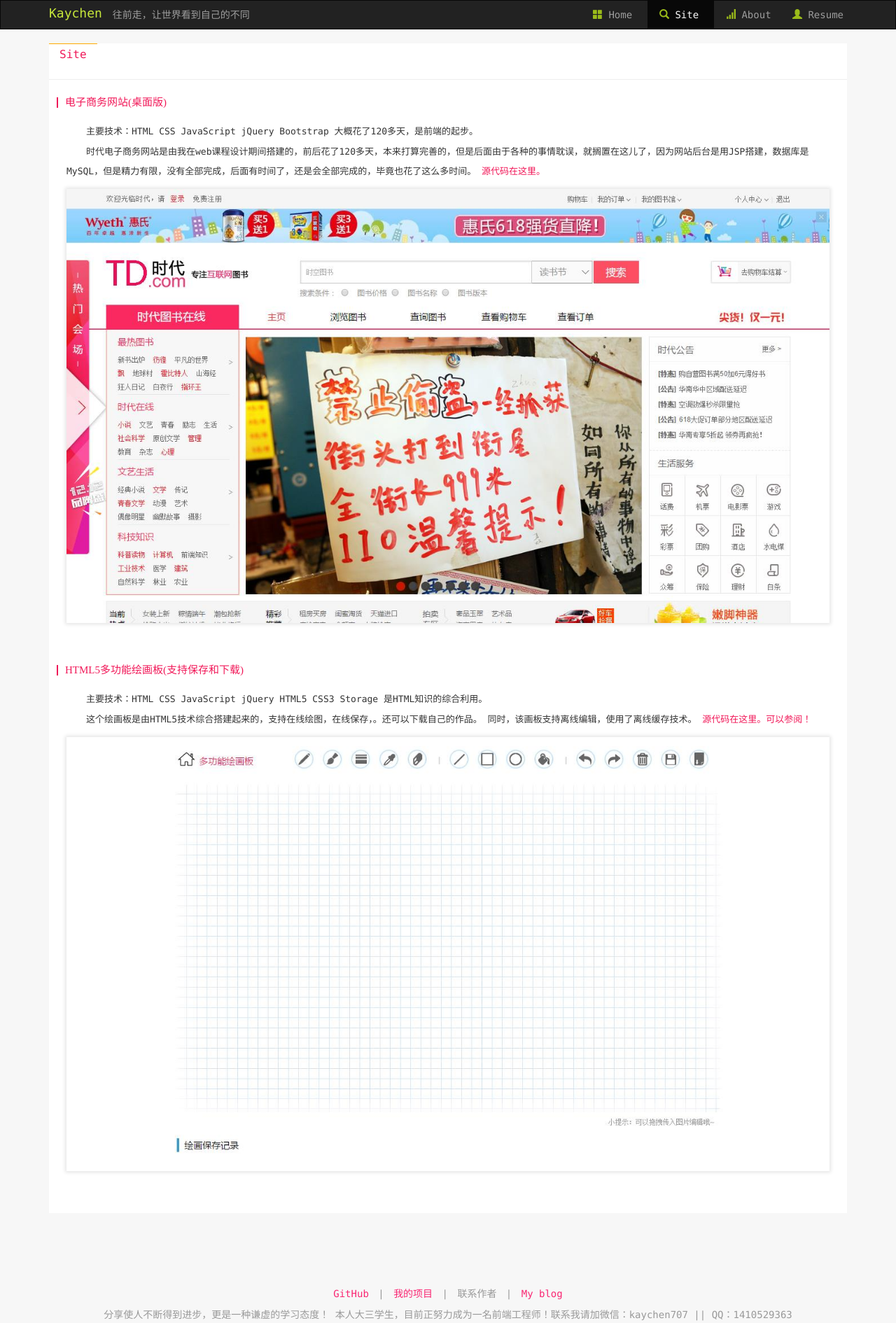
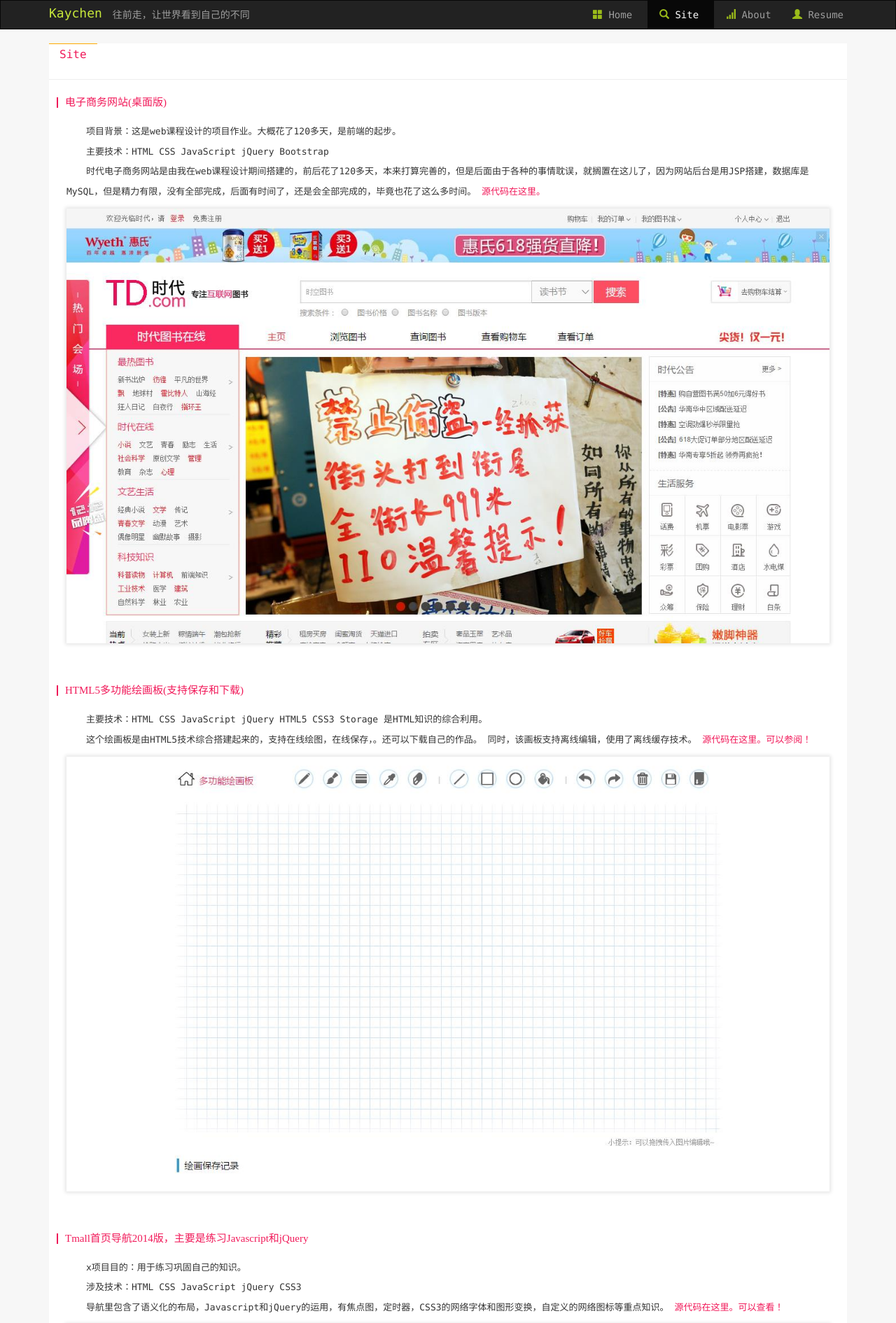
Before and after one commit to LittlewhiteChen/LittlewhiteChen.github.io, a Jekyll site: the page built from pages/1site.html, in a window 1280 px wide. Shown: the top 1890 px of the page at 70% size. Built offline with Jekyll 4.4.1, drawn with Linux system fonts in a browser that asks for light colours; nearby versions of some CDN libraries; comment, search, counter and statistics services are not loaded; a style sheet for code colours, icons or effects is not loaded.

Commit message:
添加一个项目

```diff
--- a/pages/1site.html
+++ b/pages/1site.html
@@ -8,6 +8,7 @@
 <div id="fall">
     <!-- 第一列 -->
     <ul>
+        <!-- 电子商务网站 -->
         <li>
             <div class="head">
                 <a href="http://littlewhitechen.github.io/E-commerce-site/html/index.html">
@@ -15,7 +16,8 @@
                 </a>
             </div>
             <div class="description">
-                <p>主要技术：HTML CSS JavaScript jQuery Bootstrap 大概花了120多天，是前端的起步。</p>
+                <p>项目背景：这是web课程设计的项目作业。大概花了120多天，是前端的起步。</p>
+                <p>主要技术：HTML CSS JavaScript jQuery Bootstrap </p>
                 <p>
                     时代电子商务网站是由我在web课程设计期间搭建的，前后花了120多天，本来打算完善的，但是后面由于各种的事情耽误，就搁置在这儿了，因为网站后台是用JSP搭建，数据库是MySQL，但是精力有限，没有全部完成，后面有时间了，还是会全部完成的，毕竟也花了这么多时间。
                     <a href="https://github.com/LittlewhiteChen/E-commerce-site">源代码在这里。</a>
@@ -24,7 +26,9 @@
             <a href="http://littlewhitechen.github.io/E-commerce-site/html/index.html">
                 <img src="http://littlewhitechen.github.io/img/repo/time.jpg">
             </a>
-            <li>
+        </li>
+        <!-- HTMl5画板 -->
+        <li>
             <div class="head">
                 <a href="http://littlewhitechen.github.io/HTML5-Canvas">
                     HTML5多功能绘画板(支持保存和下载)
@@ -41,6 +45,26 @@
             <a href="http://littlewhitechen.github.io/HTML5-Canvas">
                 <img src="http://littlewhitechen.github.io/img/repo/paint.jpg">
             </a>
+        </li>
+        <!-- 天猫首页导航2014版 -->
+        <li>
+            <div class="head">
+                <a href="http://littlewhitechen.github.io/Tmall/">
+                    Tmall首页导航2014版，主要是练习Javascript和jQuery
+                </a>
+            </div>
+            <div class="description">
+                <p>x项目目的：用于练习巩固自己的知识。</p>
+                 <P>涉及技术：HTML CSS JavaScript jQuery  CSS3</P>
+                <p>
+                    导航里包含了语义化的布局，Javascript和jQuery的运用，有焦点图，定时器，CSS3的网络字体和图形变换，自定义的网络图标等重点知识。
+                    <a href="https://github.com/LittlewhiteChen/Tmall">源代码在这里。可以查看！</a>
+                </p>
+            </div>
+            <a href="http://littlewhitechen.github.io/Tmall/">
+                <img src="http://littlewhitechen.github.io/img/repo/Tmall.jpg">
+            </a>
+        </li>
     </ul>
     <!-- 第二列 -->
     <!-- 第三列 -->
--- a/static/css/index.css
+++ b/static/css/index.css
@@ -202,7 +202,7 @@
   display: inline-block;
   padding: 3px 9px 0px 9px;
   font-size: 14px;
-  margin:0 5px;
+  margin:0 2px;
   height: 25px;
   border-radius: 4px;
  /* border: 1px solid #C9C9C9;*/
@@ -210,7 +210,7 @@
 }
 
 .paginator .active {
-  margin:0 5px;
+  margin:0 2px;
   padding: 3px 9px 0 9px;
   color: #FFF;
   /* font-weight: bold; */
```
Also changed, not shown: _posts/2015-09-16-解决Git版本提交出现几种错误，最近遇到的问题，总结一下.md (+3 -3 lines), img/repo/Tmall.jpg (added), img/repo/adou.jpg (added), img/repo/meilishuo.jpg (added).
